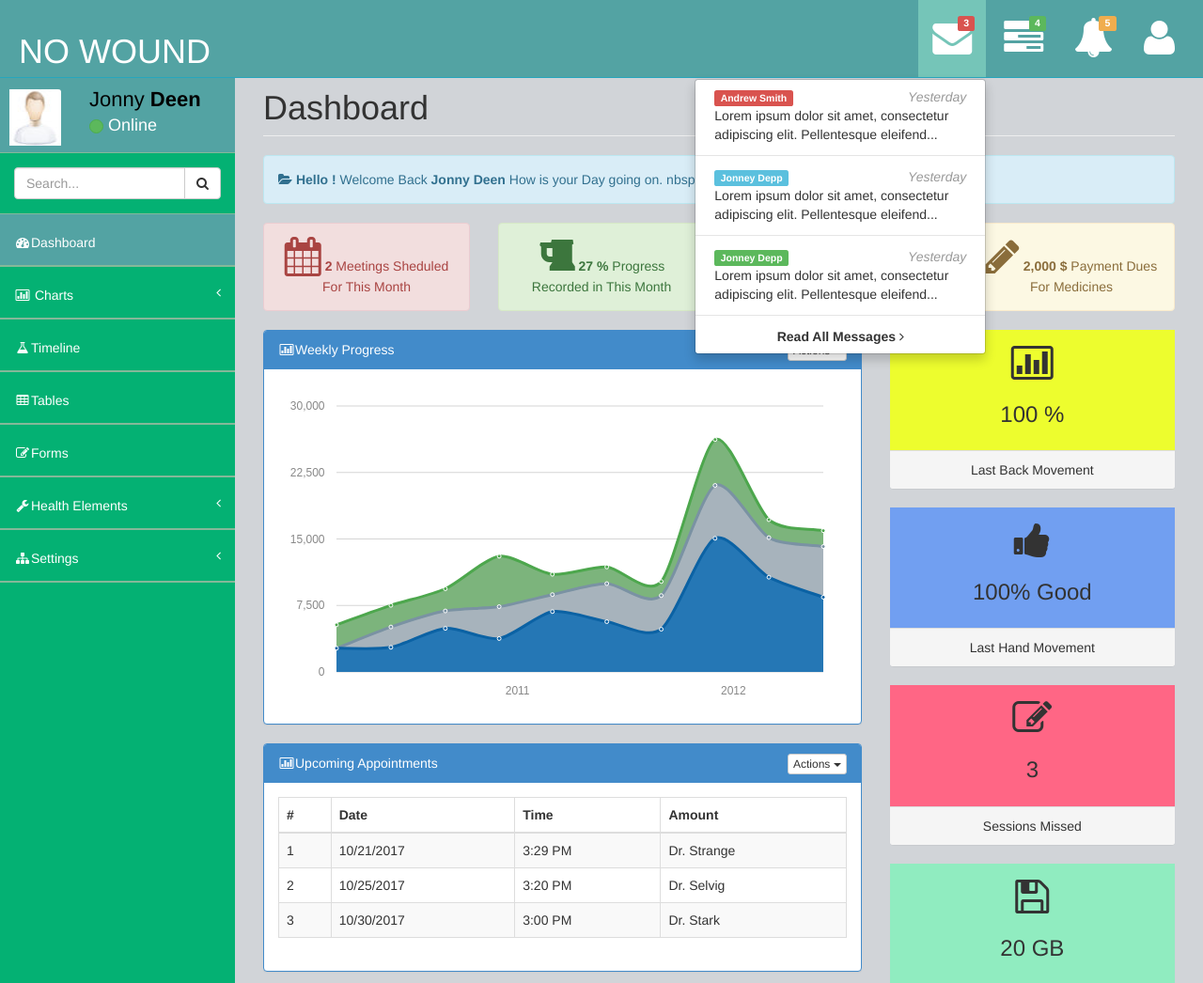
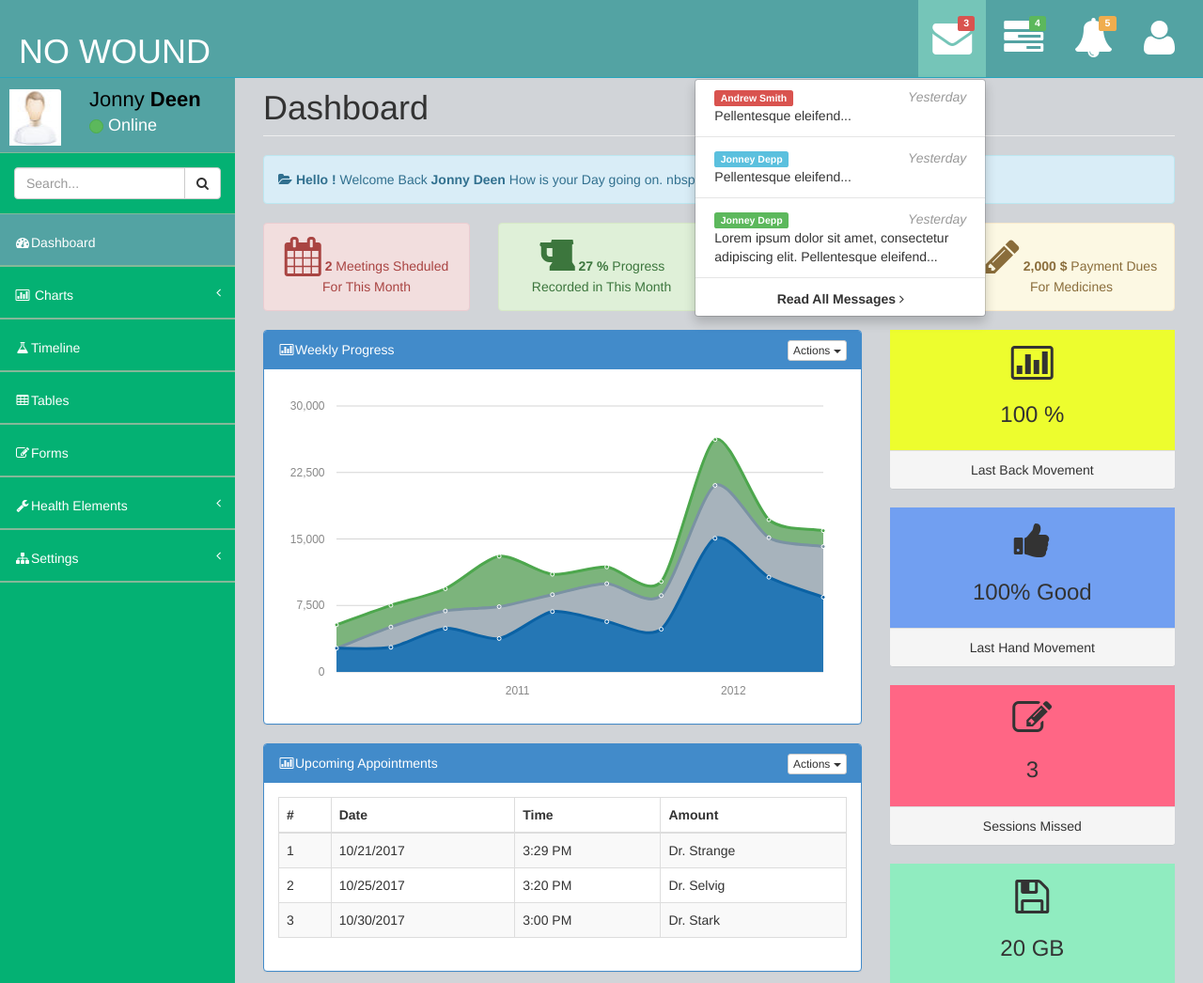
Before and after one commit to iridescent995/No_wound_v.1.1, a PHP site: page / in a window 1280 px wide, after a click that opens the changed part. Shown: the top 1046 px of the page at 94% size. Run offline with PHP 8.4, Linux system fonts and the light colour scheme; data comes from the database, SQL or seed files in the repository; grey boxes labelled with a size stand in for pictures from a placeholder-image service; some libraries are stand-ins or nearby versions.

Commit message:
Update index.php

```diff
--- a/Web Files/index.php
+++ b/Web Files/index.php
@@ -66,7 +66,7 @@
                                         <em>Yesterday</em>
                                     </span>
                                 </div>
-                                <div>Lorem ipsum dolor sit amet, consectetur adipiscing elit. Pellentesque eleifend...</div>
+                                <div>Pellentesque eleifend...</div>
                             </a>
                         </li>
                         <li class="divider"></li>
@@ -78,7 +78,7 @@
                                         <em>Yesterday</em>
                                     </span>
                                 </div>
-                                <div>Lorem ipsum dolor sit amet, consectetur adipiscing elit. Pellentesque eleifend...</div>
+                                <div>Pellentesque eleifend...</div>
                             </a>
                         </li>
                         <li class="divider"></li>
```
